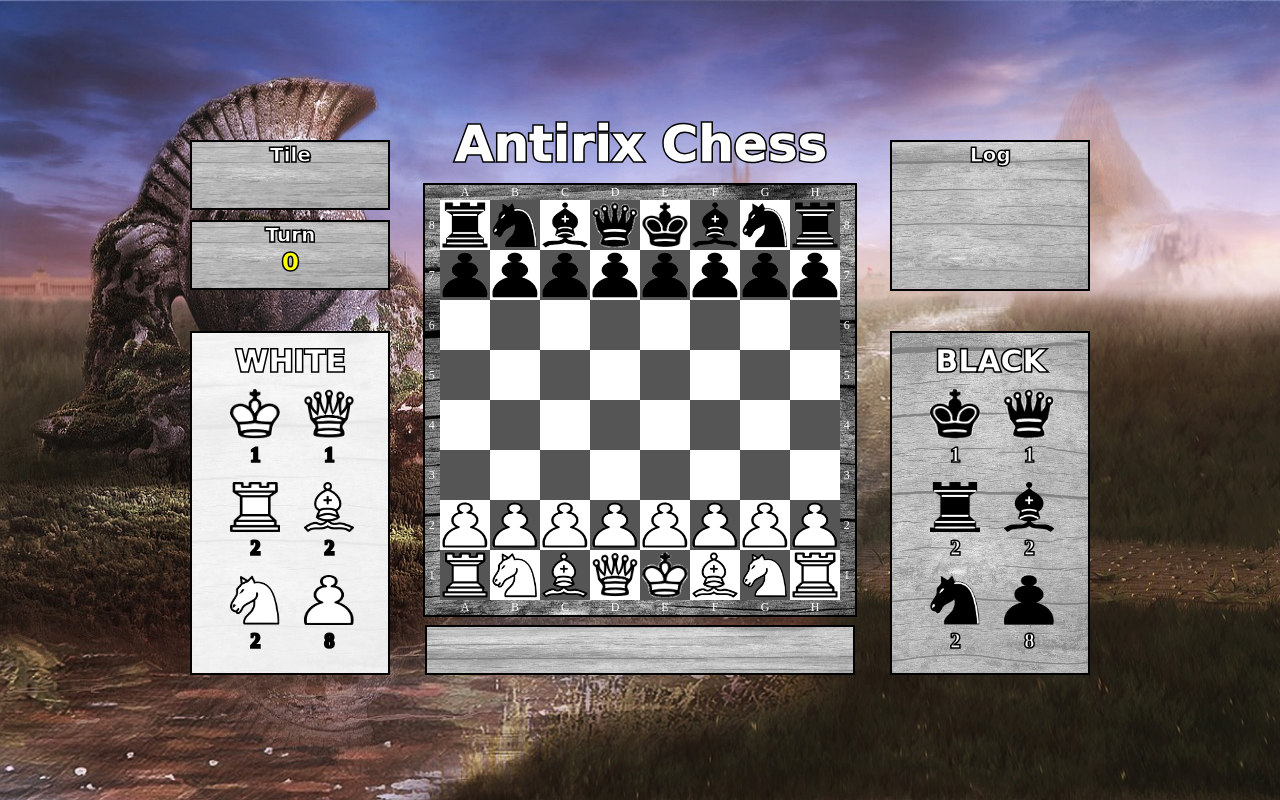
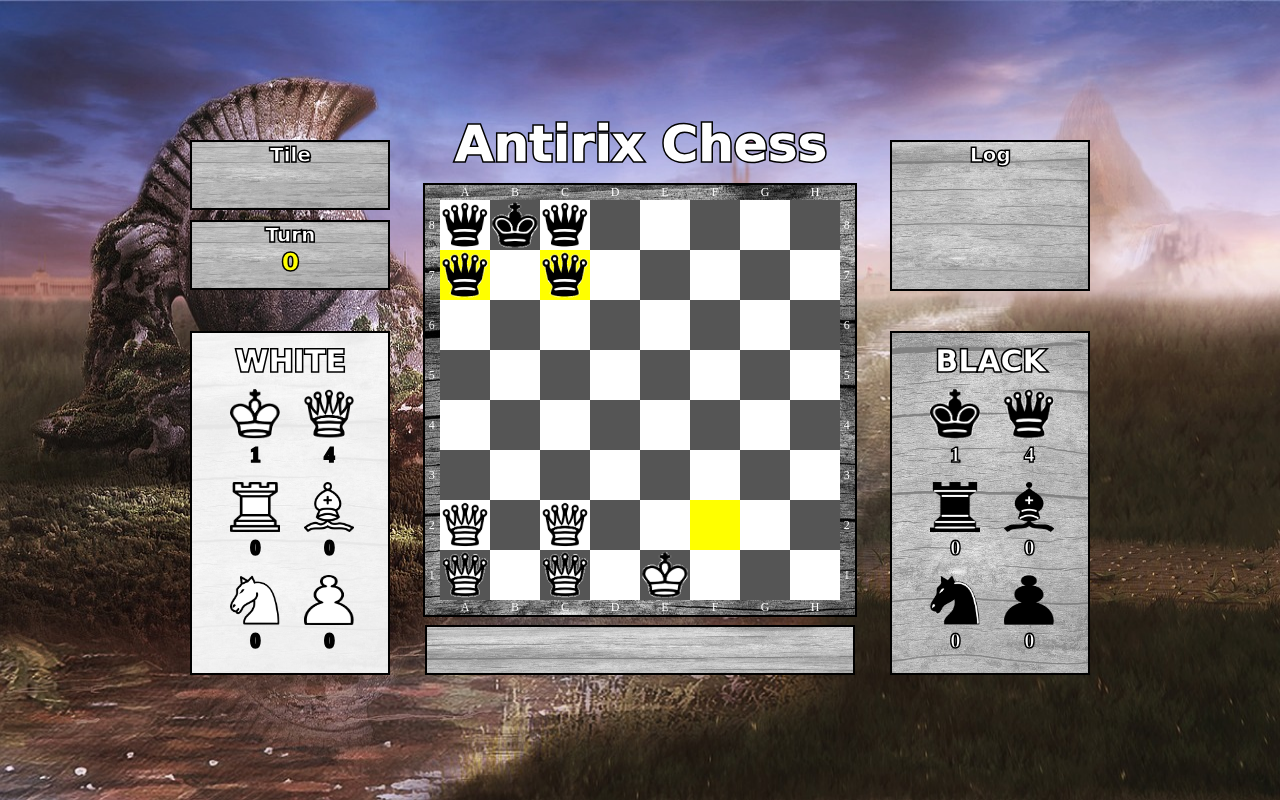
Before and after one commit to MatthewAntirix/game-chess, a plain HTML site: page index.html in a window 1280 px wide. Both pictures are taken after a click on the button "2 players". Drawn offline with Linux system fonts and the light colour scheme.

Commit message:
Final update

```diff
--- a/js/grid.js
+++ b/js/grid.js
@@ -284,6 +284,8 @@ let reset_btn_toggle = false
 
     function set_listener(tile_row_id, tile_column_id){
 
+
+
         // Mouse-click listener
 
             document.getElementById(`tile_${tile_row_id}_${tile_column_id}`).addEventListener('click',function (){
@@ -293,6 +295,9 @@ let reset_btn_toggle = false
                 // END update tile hover data
 
 
+            // END GAME check
+            if (checkmate_end_game !== true) {
+                console.log(checkmate_end_game)
 
 ////////////    // Select unit
                 if (!selected_unit) {
@@ -360,8 +365,6 @@ let reset_btn_toggle = false
                             tile_row_id_log = tile_row_id
                             tile_column_id_log = tile_column_id
                         } // END set last turn data default position
-
-                    // }
 
 
 
@@ -499,29 +502,19 @@ let reset_btn_toggle = false
                         } // END update turn count data
 
 
-                        // END GAME
-                            if (player_1_lose == true) {
-                                document.getElementById(`turn_action`).innerHTML = `<p> Checkmate !!! Black WIN !!! </p>`
-                                document.getElementById(`turn_count`).innerHTML = `<button id="reset" onclick="history.go(0);"> <p> RESET GAME </p> </button>`
-                                reset_btn_toggle = true
-                            }
-
-                            if (player_2_lose == true) {
-                                document.getElementById(`turn_action`).innerHTML = `<p> Checkmate !!! White WIN !!! </p>`
-                                document.getElementById(`turn_count`).innerHTML = `<button id="reset" onclick="history.go(0);"> <p> RESET GAME </p> </button>`
-                                reset_btn_toggle = true
-                            }
-
-
                         // Active player hover
                             if (active_player == player_1) {
                                 document.getElementById('player2').style.setProperty("background-image", `linear-gradient(rgba(0,0,0,0.5), rgba(0,0,0,0.5)), url(./images/panels_background.jpg)`)
                                 document.getElementById('player1').style.setProperty("background-image", `linear-gradient(rgba(255,255,255,0.5), rgba(255,255,255,0.5)), url(./images/panels_background.jpg)`)
+                                document.getElementById(`give_up_WHITE`).style.setProperty("display", "none")
+                                document.getElementById(`give_up_BLACK`).style.setProperty("display", "inline-block")
                             }
 
                             if (active_player == player_2) {
                                 document.getElementById('player1').style.setProperty("background-image", `linear-gradient(rgba(255,255,255,0.9), rgba(255,255,255,0.9)), url(./images/panels_background.jpg)`)
                                 document.getElementById('player2').style.setProperty("background-image", `linear-gradient(rgba(255,255,255,0.5), rgba(255,255,255,0.5)), url(./images/panels_background.jpg)`)
+                                document.getElementById(`give_up_WHITE`).style.setProperty("display", "inline-block")
+                                document.getElementById(`give_up_BLACK`).style.setProperty("display", "none")
                             }
 
 
@@ -535,6 +528,8 @@ let reset_btn_toggle = false
                         }
                     }
                 }
+
+            }  // END GAME check
             }) // END mouse-click listener
 
     } // END function set_listener
@@ -784,17 +779,21 @@ function unit_scan () {
 
         // Check end-game for player 1
         checkmate_scan_laucher(checkmate_scan_white_king.innerHTML, checkmate_scan_white_king_row_id, checkmate_scan_white_king_column_id)
-            if (checkmate_end_game == true) {
-                player_1_lose = true
-            }
+
+        // In this version deactivated for END GAME use give up button
+            // if (checkmate_end_game == true) {
+            //     player_1_lose = true
+            // }
 
 
 
         // Check end-game for player 2
         checkmate_scan_laucher(checkmate_scan_black_king.innerHTML, checkmate_scan_black_king_row_id, checkmate_scan_black_king_column_id)
-            if (checkmate_end_game == true) {
-                player_2_lose = true
-            }
+
+        // In this version deactivated for END GAME use give up button
+            // if (checkmate_end_game == true) {
+            //     player_2_lose = true
+            // }
 
 
 
@@ -832,7 +831,10 @@ function scan_log () {
             <p>
             <div><img src="./images/units/${player}_knight.png"></img> <br> ${scan_knight} </div>
             <div><img src="./images/units/${player}_pawn.png"></img> <br> ${scan_pawn} </div>
-            </p>`
+            </p>
+
+            <p><button id="give_up_${player}" onclick="give_up()"><p>Give up</p></button></p>
+            `
 
     } // END for
 
@@ -841,5 +843,37 @@ function scan_log () {
 
 
 ////////////////////////////////////////////////////////////////////////////////////////////////////
+// Give up setup
+////////////////////////////////////////////////////////////////////////////////////////////////////
+
+function give_up() {
+    checkmate_end_game = true
+
+    if (active_player_toggle === true) {
+        player_1_lose = true
+    } else if (active_player_toggle === false) {
+        player_2_lose = true
+    }
+
+
+        // END GAME
+        if (player_1_lose == true) {
+            document.getElementById(`turn_action`).innerHTML = `<p id="end_p"> White gave up the game !!! Black WIN !!! </p>`
+            document.getElementById(`turn_count`).innerHTML = `<button id="reset" onclick="history.go(0);"> <p> RESET GAME </p> </button>`
+            document.getElementById('end_p').style.setProperty("font-size", `20px`)
+            reset_btn_toggle = true
+        }
+
+        if (player_2_lose == true) {
+            document.getElementById(`turn_action`).innerHTML = `<p id="end_p"> Black gave up the game !!! White WIN !!! </p>`
+            document.getElementById(`turn_count`).innerHTML = `<button id="reset" onclick="history.go(0);"> <p> RESET GAME </p> </button>`
+            document.getElementById('end_p').style.setProperty("font-size", `20px`)
+            reset_btn_toggle = true
+        }
+}
+
+
+
+////////////////////////////////////////////////////////////////////////////////////////////////////
 //
 ////////////////////////////////////////////////////////////////////////////////////////////////////
--- a/js/units.js
+++ b/js/units.js
@@ -709,50 +709,50 @@ function game_initialization() {
 
         function set_chess_units(){
 
-            // Player 2
-            document.getElementById(`tile_1_${(Math.floor(columns/2))-3}`).innerHTML = `<img src="./images/units/black_rook.png"></img>`
-            document.getElementById(`tile_1_${(Math.floor(columns/2))-2}`).innerHTML = `<img src="./images/units/black_knight.png"></img>`
-            document.getElementById(`tile_1_${(Math.floor(columns/2))-1}`).innerHTML = `<img src="./images/units/black_bishop.png"></img>`
-            document.getElementById(`tile_1_${(Math.floor(columns/2))-0}`).innerHTML = `<img src="./images/units/black_queen.png"></img>`
-            document.getElementById(`tile_1_${(Math.floor(columns/2))+1}`).innerHTML = `<img src="./images/units/black_king.png"></img>`
-            document.getElementById(`tile_1_${(Math.floor(columns/2))+2}`).innerHTML = `<img src="./images/units/black_bishop.png"></img>`
-            document.getElementById(`tile_1_${(Math.floor(columns/2))+3}`).innerHTML = `<img src="./images/units/black_knight.png"></img>`
-            document.getElementById(`tile_1_${(Math.floor(columns/2))+4}`).innerHTML = `<img src="./images/units/black_rook.png"></img>`
+            // // Player 2
+            // document.getElementById(`tile_1_${(Math.floor(columns/2))-3}`).innerHTML = `<img src="./images/units/black_rook.png"></img>`
+            // document.getElementById(`tile_1_${(Math.floor(columns/2))-2}`).innerHTML = `<img src="./images/units/black_knight.png"></img>`
+            // document.getElementById(`tile_1_${(Math.floor(columns/2))-1}`).innerHTML = `<img src="./images/units/black_bishop.png"></img>`
+            // document.getElementById(`tile_1_${(Math.floor(columns/2))-0}`).innerHTML = `<img src="./images/units/black_queen.png"></img>`
+            // document.getElementById(`tile_1_${(Math.floor(columns/2))+1}`).innerHTML = `<img src="./images/units/black_king.png"></img>`
+            // document.getElementById(`tile_1_${(Math.floor(columns/2))+2}`).innerHTML = `<img src="./images/units/black_bishop.png"></img>`
+            // document.getElementById(`tile_1_${(Math.floor(columns/2))+3}`).innerHTML = `<img src="./images/units/black_knight.png"></img>`
+            // document.getElementById(`tile_1_${(Math.floor(columns/2))+4}`).innerHTML = `<img src="./images/units/black_rook.png"></img>`
 
-                for (let i = 1; i <= columns; i++) {
-                    document.getElementById(`tile_2_${i}`).innerHTML = `<img src="./images/units/black_pawn.png"></img>`
-                }
+            //     for (let i = 1; i <= columns; i++) {
+            //         document.getElementById(`tile_2_${i}`).innerHTML = `<img src="./images/units/black_pawn.png"></img>`
+            //     }
 
 
-            // Player 1
-            document.getElementById(`tile_${rows}_${(Math.floor(columns/2))-3}`).innerHTML = `<img src="./images/units/white_rook.png"></img>`
-            document.getElementById(`tile_${rows}_${(Math.floor(columns/2))-2}`).innerHTML = `<img src="./images/units/white_knight.png"></img>`
-            document.getElementById(`tile_${rows}_${(Math.floor(columns/2))-1}`).innerHTML = `<img src="./images/units/white_bishop.png"></img>`
-            document.getElementById(`tile_${rows}_${(Math.floor(columns/2))-0}`).innerHTML = `<img src="./images/units/white_queen.png"></img>`
-            document.getElementById(`tile_${rows}_${(Math.floor(columns/2))+1}`).innerHTML = `<img src="./images/units/white_king.png"></img>`
-            document.getElementById(`tile_${rows}_${(Math.floor(columns/2))+2}`).innerHTML = `<img src="./images/units/white_bishop.png"></img>`
-            document.getElementById(`tile_${rows}_${(Math.floor(columns/2))+3}`).innerHTML = `<img src="./images/units/white_knight.png"></img>`
-            document.getElementById(`tile_${rows}_${(Math.floor(columns/2))+4}`).innerHTML = `<img src="./images/units/white_rook.png"></img>`
+            // // Player 1
+            // document.getElementById(`tile_${rows}_${(Math.floor(columns/2))-3}`).innerHTML = `<img src="./images/units/white_rook.png"></img>`
+            // document.getElementById(`tile_${rows}_${(Math.floor(columns/2))-2}`).innerHTML = `<img src="./images/units/white_knight.png"></img>`
+            // document.getElementById(`tile_${rows}_${(Math.floor(columns/2))-1}`).innerHTML = `<img src="./images/units/white_bishop.png"></img>`
+            // document.getElementById(`tile_${rows}_${(Math.floor(columns/2))-0}`).innerHTML = `<img src="./images/units/white_queen.png"></img>`
+            // document.getElementById(`tile_${rows}_${(Math.floor(columns/2))+1}`).innerHTML = `<img src="./images/units/white_king.png"></img>`
+            // document.getElementById(`tile_${rows}_${(Math.floor(columns/2))+2}`).innerHTML = `<img src="./images/units/white_bishop.png"></img>`
+            // document.getElementById(`tile_${rows}_${(Math.floor(columns/2))+3}`).innerHTML = `<img src="./images/units/white_knight.png"></img>`
+            // document.getElementById(`tile_${rows}_${(Math.floor(columns/2))+4}`).innerHTML = `<img src="./images/units/white_rook.png"></img>`
 
-                for (let i = 1; i <= columns; i++) {
-                    document.getElementById(`tile_${rows-1}_${i}`).innerHTML = `<img src="./images/units/white_pawn.png"></img>`
-                }
+            //     for (let i = 1; i <= columns; i++) {
+            //         document.getElementById(`tile_${rows-1}_${i}`).innerHTML = `<img src="./images/units/white_pawn.png"></img>`
+            //     }
 
 
                 // testing code for fixing bugs //////////////////////////
 
-        // document.getElementById(`tile_1_2`).innerHTML = `<img src="./images/units/black_king.png"></img>`
-        // document.getElementById(`tile_8_5`).innerHTML = `<img src="./images/units/white_king.png"></img>`
+        document.getElementById(`tile_1_2`).innerHTML = `<img src="./images/units/black_king.png"></img>`
+        document.getElementById(`tile_8_5`).innerHTML = `<img src="./images/units/white_king.png"></img>`
 
-        // document.getElementById(`tile_1_1`).innerHTML = `<img src="./images/units/black_queen.png"></img>`
-        // document.getElementById(`tile_2_1`).innerHTML = `<img src="./images/units/black_queen.png"></img>`
-        // document.getElementById(`tile_7_1`).innerHTML = `<img src="./images/units/white_queen.png"></img>`
-        // document.getElementById(`tile_8_1`).innerHTML = `<img src="./images/units/white_queen.png"></img>`
+        document.getElementById(`tile_1_1`).innerHTML = `<img src="./images/units/black_queen.png"></img>`
+        document.getElementById(`tile_2_1`).innerHTML = `<img src="./images/units/black_queen.png"></img>`
+        document.getElementById(`tile_7_1`).innerHTML = `<img src="./images/units/white_queen.png"></img>`
+        document.getElementById(`tile_8_1`).innerHTML = `<img src="./images/units/white_queen.png"></img>`
 
-        // document.getElementById(`tile_1_3`).innerHTML = `<img src="./images/units/black_queen.png"></img>`
-        // document.getElementById(`tile_2_3`).innerHTML = `<img src="./images/units/black_queen.png"></img>`
-        // document.getElementById(`tile_7_3`).innerHTML = `<img src="./images/units/white_queen.png"></img>`
-        // document.getElementById(`tile_8_3`).innerHTML = `<img src="./images/units/white_queen.png"></img>`
+        document.getElementById(`tile_1_3`).innerHTML = `<img src="./images/units/black_queen.png"></img>`
+        document.getElementById(`tile_2_3`).innerHTML = `<img src="./images/units/black_queen.png"></img>`
+        document.getElementById(`tile_7_3`).innerHTML = `<img src="./images/units/white_queen.png"></img>`
+        document.getElementById(`tile_8_3`).innerHTML = `<img src="./images/units/white_queen.png"></img>`
 
 
 
--- a/partials/_mixins.scss
+++ b/partials/_mixins.scss
@@ -356,6 +356,18 @@
 
 
 
+    // Give up game
+        @mixin give_up {
+            width:                      $give-up-width;
+            padding:                    $give-up-padding;
+            display:                    $give-up-display;
+
+                p {
+                font-size:                  $give-up-font-size;
+                }
+            }
+
+
 ////////////////////////////////////////////////////////////////////////////////////////////////////
 //
 ////////////////////////////////////////////////////////////////////////////////////////////////////
--- a/partials/_variables.scss
+++ b/partials/_variables.scss
@@ -261,6 +261,14 @@
         $reset-game-p-color:                red;
 
 
+    // Give up game
+        $give-up-width:                     150px;
+        $give-up-padding:                   5px;
+        $give-up-font-size:                 20px;
+        $give-up-display:                   none;
+
+
+
 ////////////////////////////////////////////////////////////////////////////////////////////////////
 //
 ////////////////////////////////////////////////////////////////////////////////////////////////////
--- a/style.scss
+++ b/style.scss
@@ -112,6 +112,12 @@
             }
 
 
+    // Give up button
+        #give_up_WHITE, #give_up_BLACK {
+            @include give_up
+            }
+
+
 ////////////////////////////////////////////////////////////////////////////////////////////////////
 //
 ////////////////////////////////////////////////////////////////////////////////////////////////////
```
Also changed, not shown: style.css, 1 other file.
